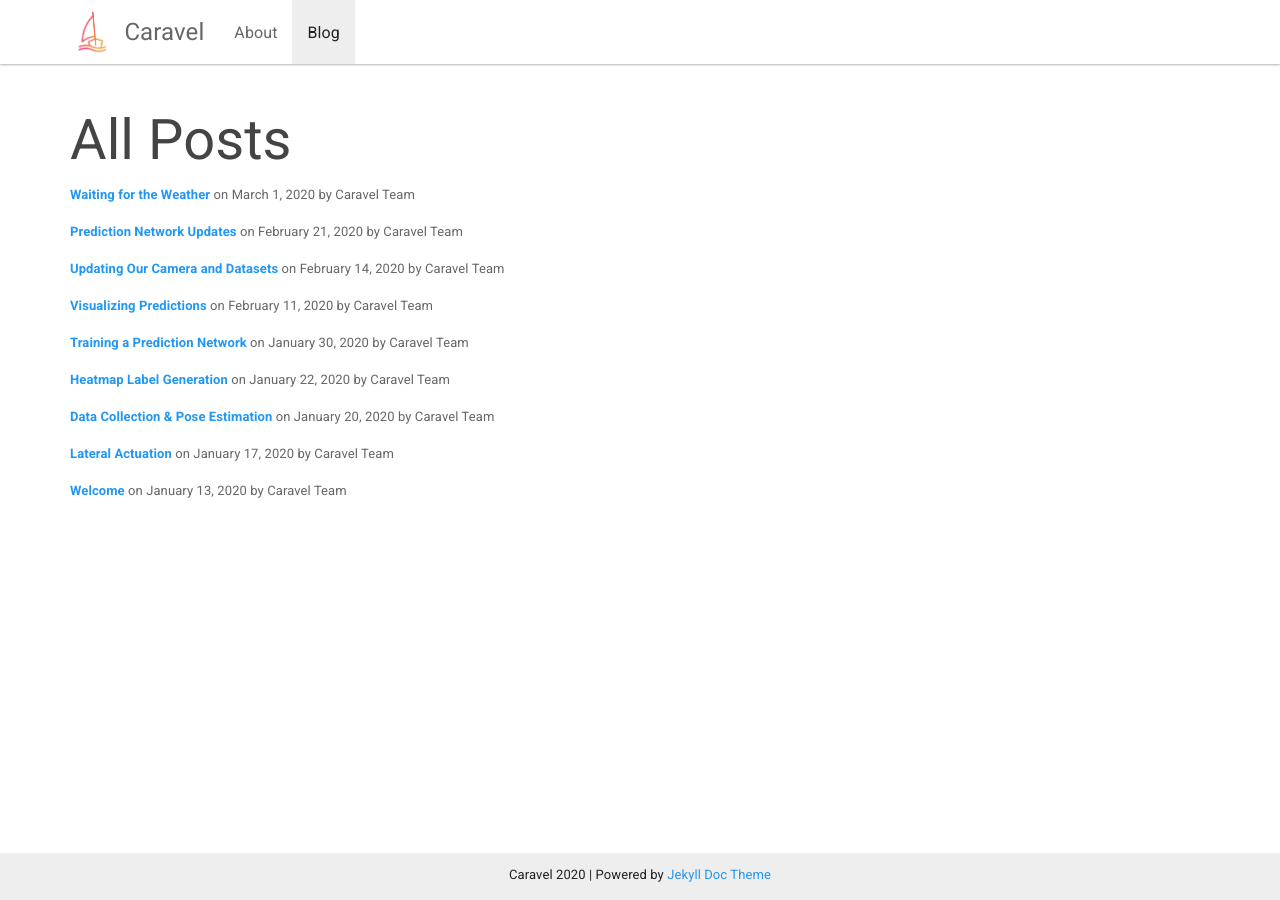
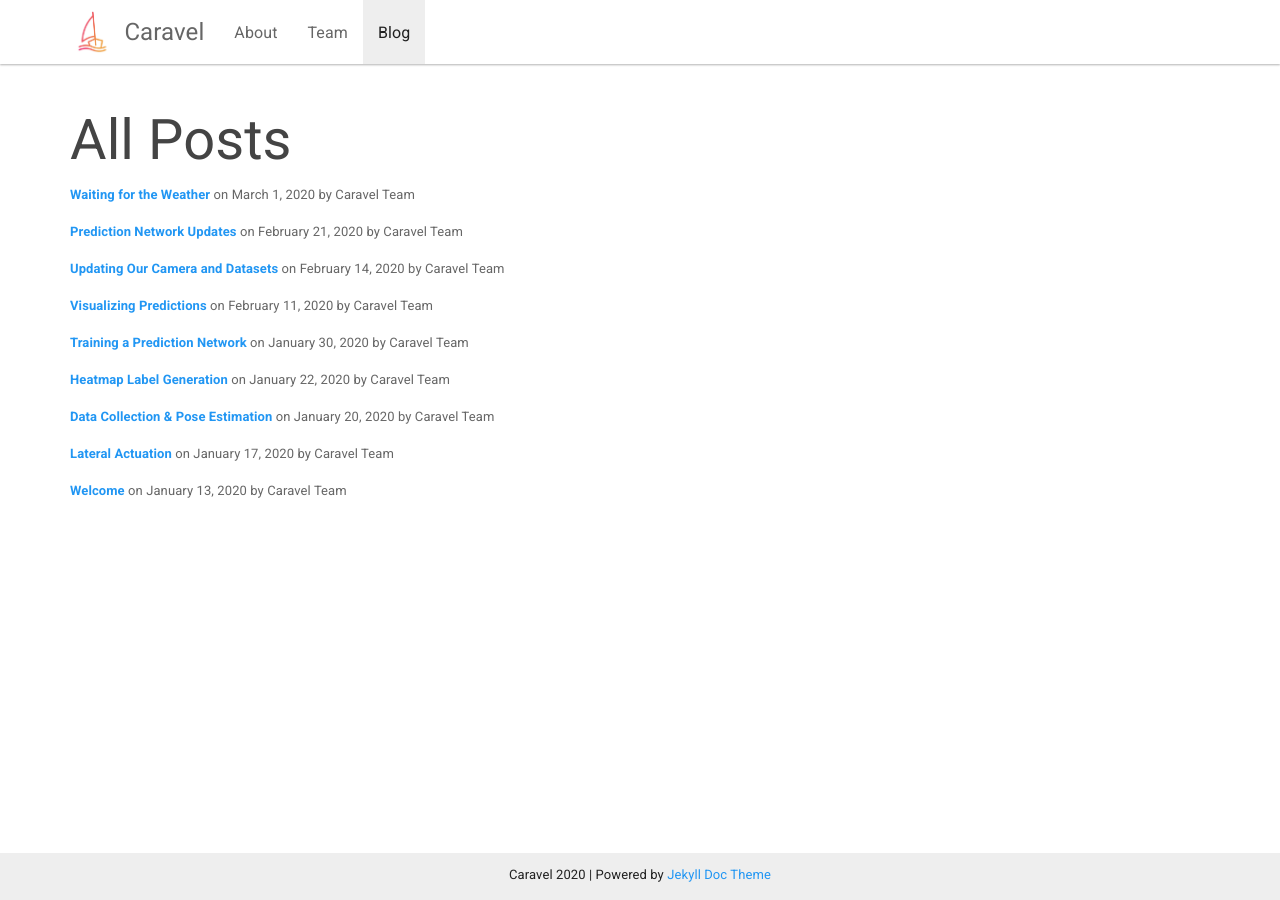
Before and after one commit to gocaravel/gocaravel-site, a Jekyll site: the page built from assets/allposts.html, in a window 1280 px wide. Built offline with Jekyll 4.4.1, drawn with Linux system fonts in a browser that asks for light colours.

Commit message:
add team to navbar

```diff
--- a/_includes/topnav.html
+++ b/_includes/topnav.html
@@ -14,6 +14,7 @@
         <div id="navbar" class="collapse navbar-collapse">
             <ul class="nav navbar-nav">
                 <li {% if page.sectionid=='docs' %} class="active" {% endif %}><a href="{{ "/docs/home/" | relative_url }}">About</a></li>
+                <li {% if page.sectionid=='docs' %} class="active" {% endif %}><a href="{{ "/docs/team/" | relative_url }}">Team</a></li>
                 <li {% if page.sectionid=='blog' %} class="active" {% endif %}><a href="{{ site.posts.first.url | relative_url }}">Blog</a></li>
             </ul>
         </div>
```
